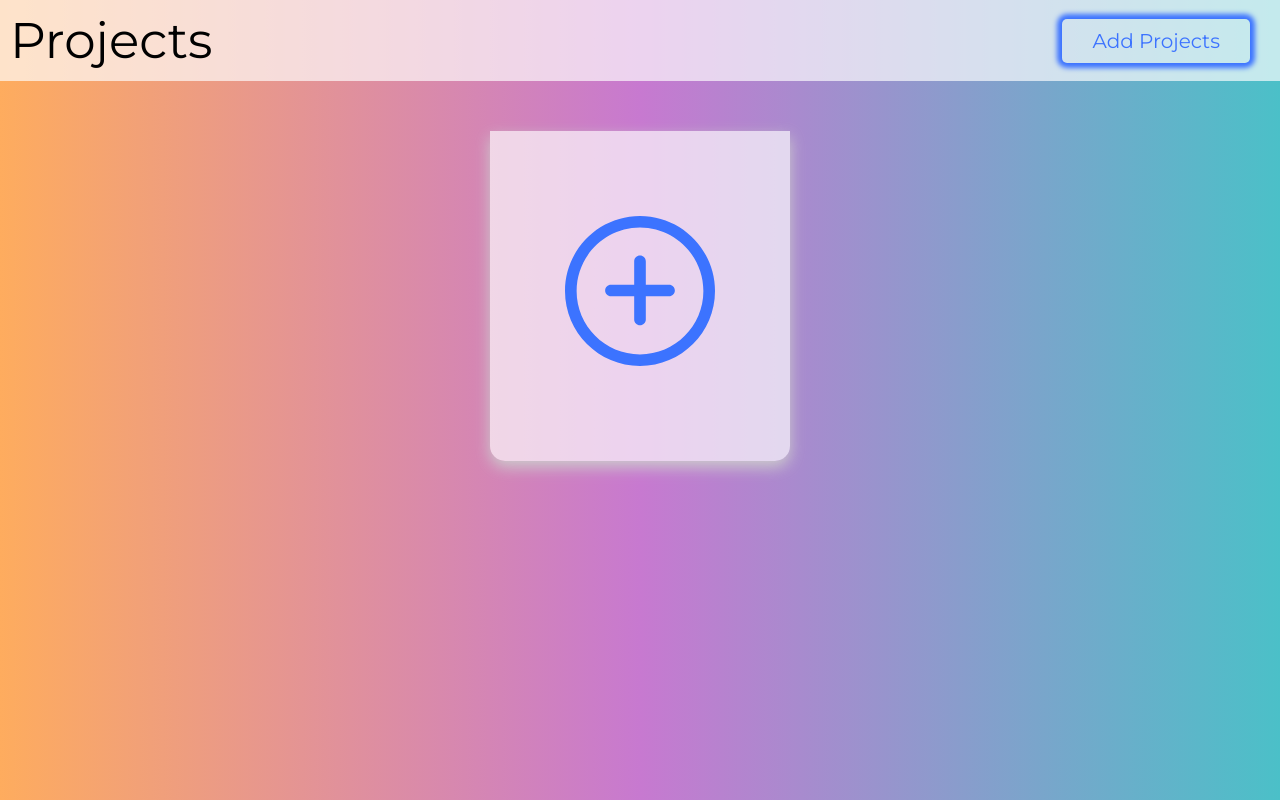
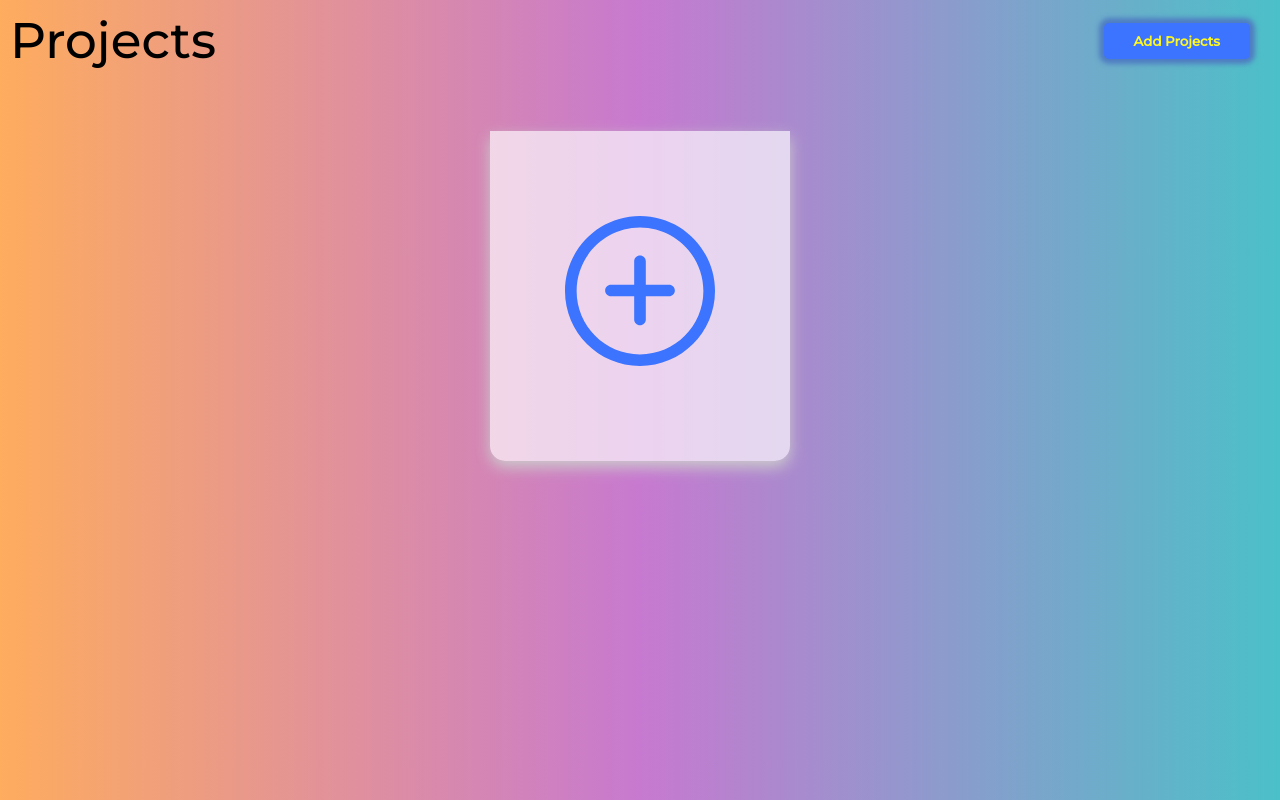
Before and after one commit to McAsh09/hobby-projects, a React (Create React App) app: page / in a window 1280 px wide. In both pictures the pointer is over the button "Add Projects". Built offline with nearby package versions, Linux system fonts and the light colour scheme.

Commit message:
final change

```diff
--- a/src/components/Home/Home.css
+++ b/src/components/Home/Home.css
@@ -15,12 +15,15 @@
     flex-direction: row;
     justify-content: space-between;
     align-items: center;
-    background-color: #ffffffab;
+    background: linear-gradient(to right, #feac5e, #c779d0, #4bc0c8);
+
+
 }
 
 .project-header__title {
     font-size: 50px;
     font-family: 'Montserrat', 'system-ui', 'Segoe UI';
+    font-weight: 500;
 }
 
 .project-header__button {
@@ -29,19 +32,20 @@
     text-decoration: none;
     transition: 0.5s ease-in-out;
     color: #FFF;
-    font-size: 20px;
+    font-weight:bold;
     background-color: #3C73FF;
     border: none;
     font-family: 'Montserrat', 'system-ui', 'Segoe UI';
 }
 
-.project-header__button:hover {
-    box-shadow: 0 0 5px 5px #3C73FF;
-    /* border-radius: 100px; */
-    background: none;
-    color: #3C73FF;
+ .project-header__button:hover {
+    box-shadow: 0 0 5px 5px #4f7dc2;
+    color: #fef720;
+    font-weight: bold;
     cursor: pointer;
 }
+
+
 
 .project-cards{
     display: flex;
```
